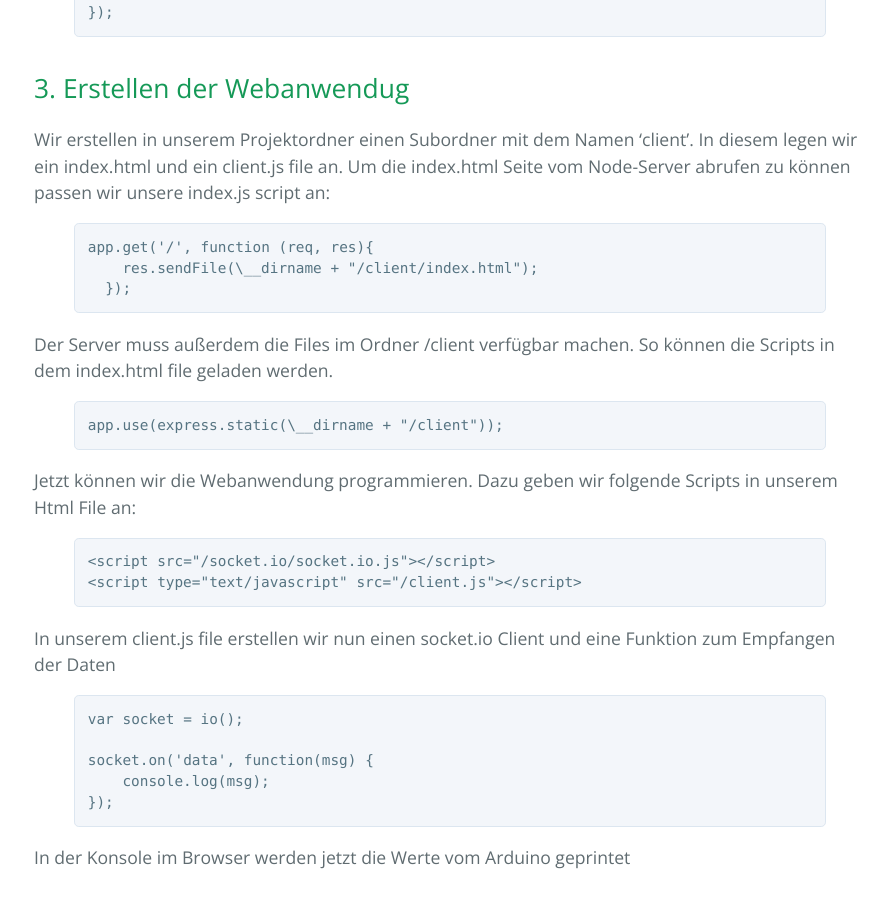
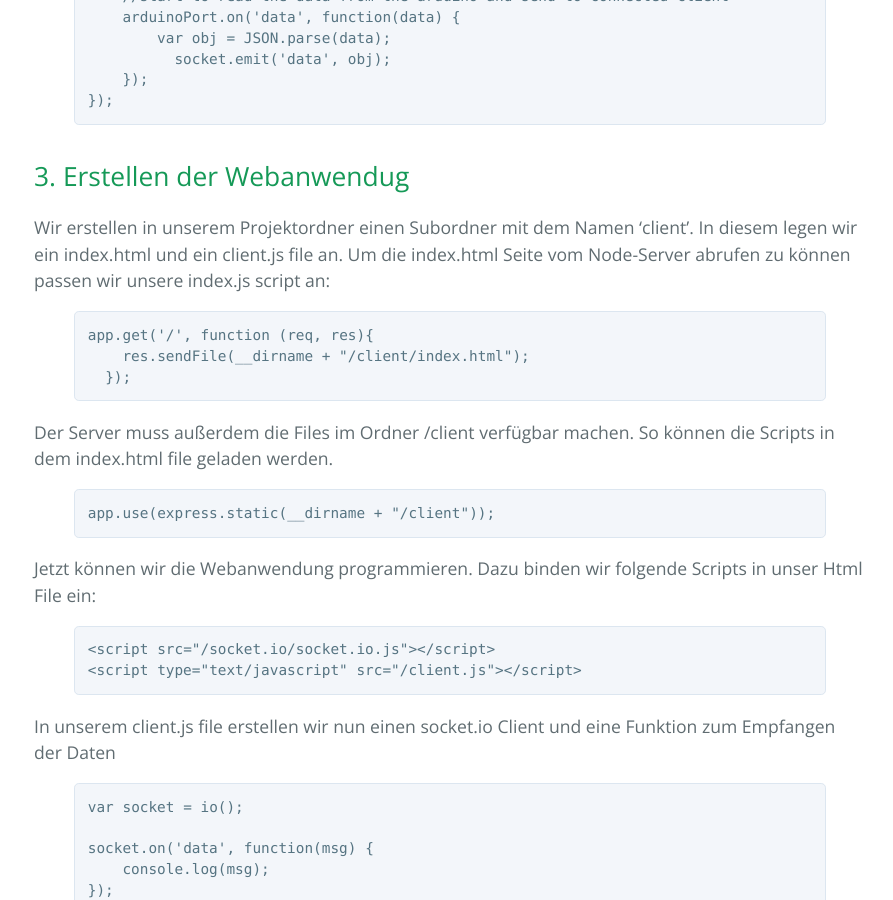
Before and after one commit to chrisgradl/FSDT3, a Jekyll site: the page built from _posts/2016-05-14-einheit1.markdown, in a window 1280 px wide and 900 px high, scrolled down 5047 px. Shown: the whole window, without its empty margins (190-1083 px from the left). Built offline with Jekyll 4.4.1, drawn with Linux system fonts in a browser that asks for light colours; some of the changed text lies outside the part shown.

Commit message:
fixed errors lesson1

```diff
--- a/_posts/2016-05-14-einheit1.markdown
+++ b/_posts/2016-05-14-einheit1.markdown
@@ -187,17 +183,17 @@ Wir erstellen in unserem Projektordner einen Subordner mit dem Namen 'client'. I
 Um die index.html Seite vom Node-Server abrufen zu können passen wir unsere index.js script an:
 {% highlight javascript %}
 app.get('/', function (req, res){
-    res.sendFile(\__dirname + "/client/index.html");
+    res.sendFile(__dirname + "/client/index.html");
   });
 
 {% endhighlight %}
 
 Der Server muss außerdem die Files im Ordner /client verfügbar machen. So können die Scripts in dem index.html file geladen werden.
 {% highlight javascript %}
-app.use(express.static(\__dirname + "/client"));
+app.use(express.static(__dirname + "/client"));
 {% endhighlight %}
 
-Jetzt können wir die Webanwendung programmieren. Dazu geben wir folgende Scripts in unserem Html File an:
+Jetzt können wir die Webanwendung programmieren. Dazu binden wir folgende Scripts in unser Html File ein:
 
 {% highlight javascript %}
 <script src="/socket.io/socket.io.js"></script>
```
Also changed, not shown: other parts of _posts/2016-05-14-einheit1.markdown (+4 -8 lines), 1 other file.
